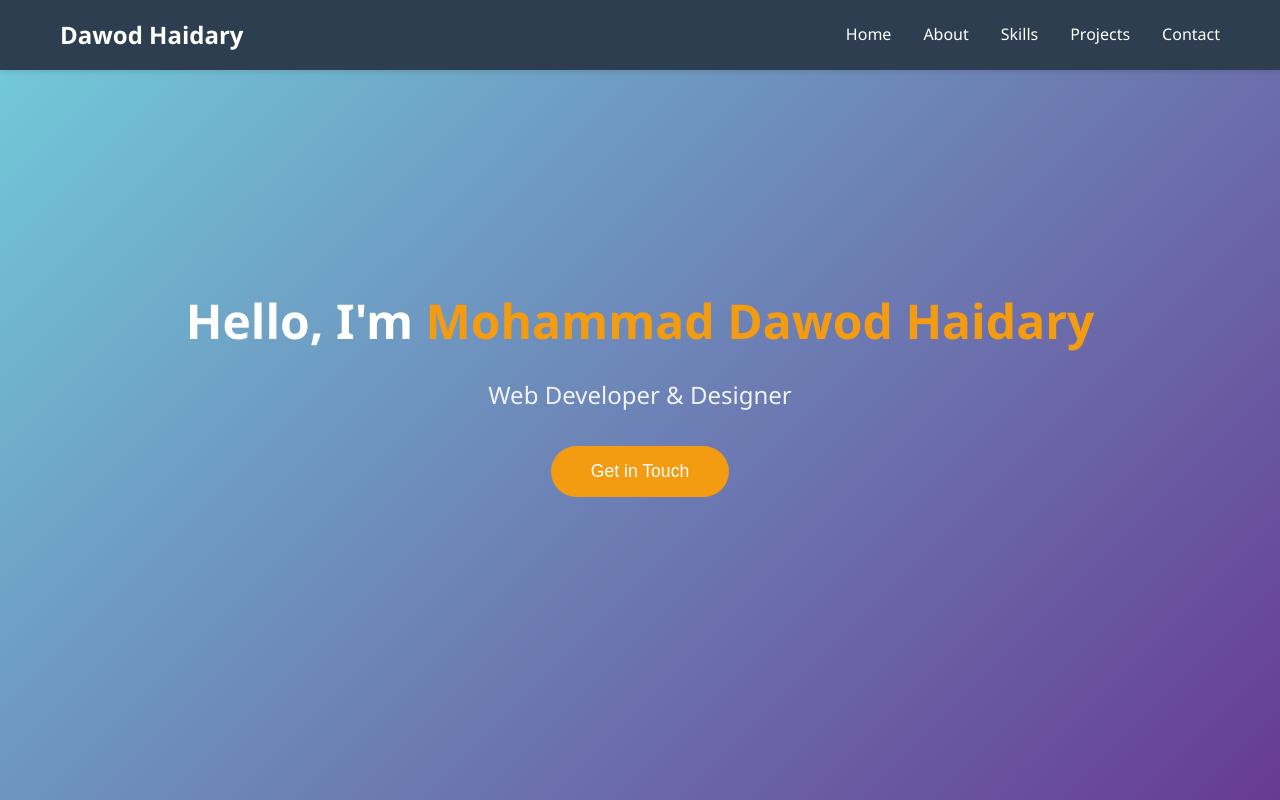
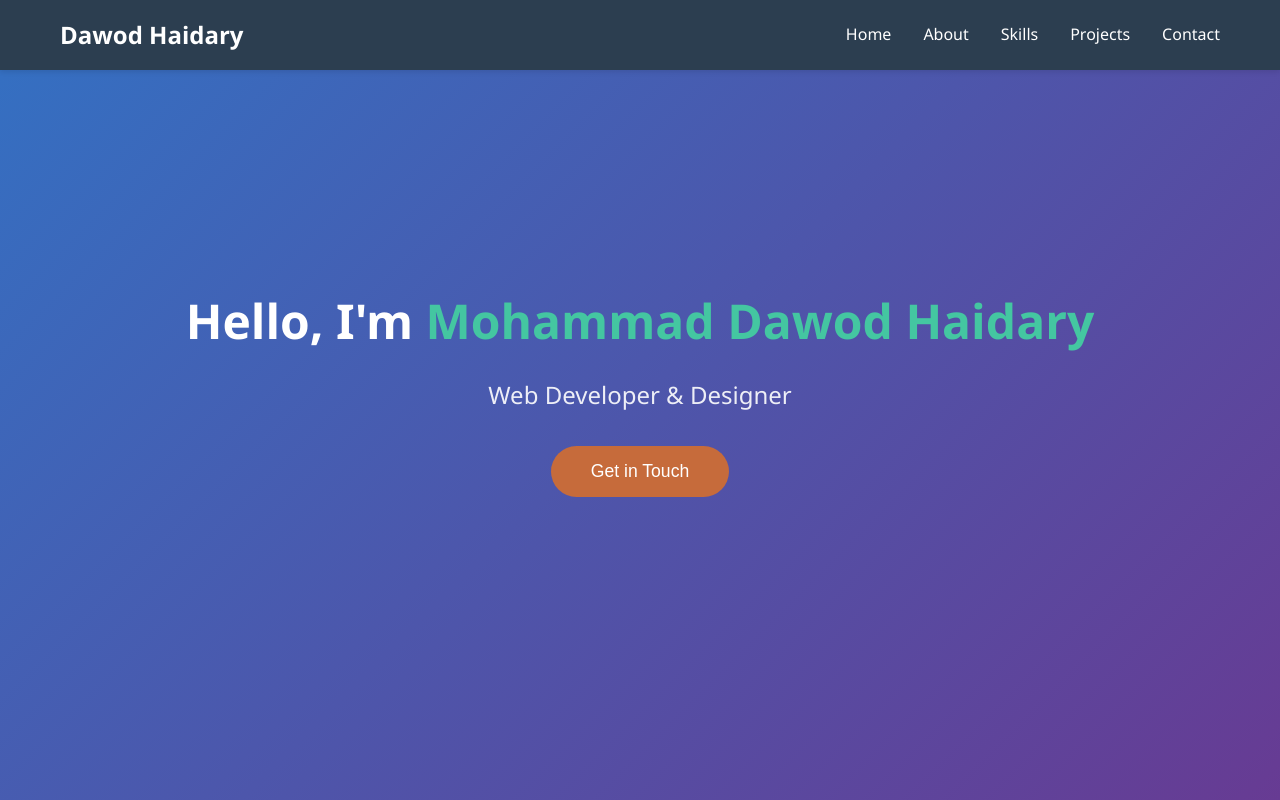
Before and after one commit to dawod24/my-first-website, a plain HTML site: page index.html in a window 1280 px wide. Shown: the top 800 px of the page. Drawn offline with Linux system fonts and the light colour scheme.

Commit message:
change the colors in some sections

```diff
--- a/style.css
+++ b/style.css
@@ -62,7 +62,7 @@ body {
 
 /* Hero Section */
 .hero {
-    background: linear-gradient(135deg, #72cddb 0%, #673b93 100%);
+    background: linear-gradient(135deg, #3371c3 0%, #673b93 100%);
     color: white;
     min-height: 100vh;
     display: flex;
@@ -82,7 +82,7 @@ body {
 }
 
 .highlight {
-    color: #f39c12;
+    color: #44c6a1;
 }
 
 .hero-subtitle {
@@ -92,7 +92,7 @@ body {
 }
 
 .cta-button {
-    background: #f39c12;
+    background: #c66b3b;
     color: white;
     border: none;
     padding: 15px 40px;
@@ -103,7 +103,7 @@ body {
 }
 
 .cta-button:hover {
-    background: #e67e22;
+    background: #c6c82c;
     transform: translateY(-3px);
     box-shadow: 0 10px 20px rgba(0,0,0,0.2);
 }
```
